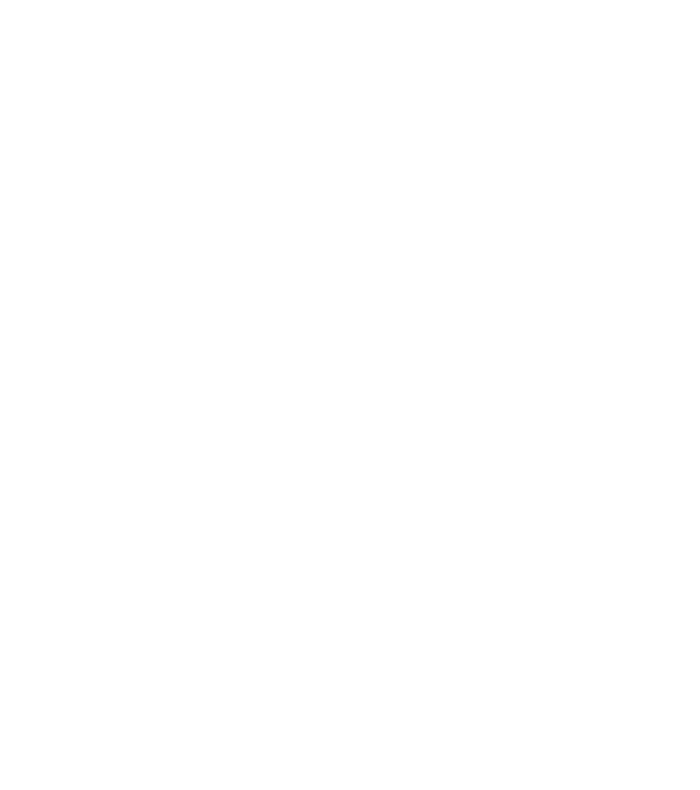
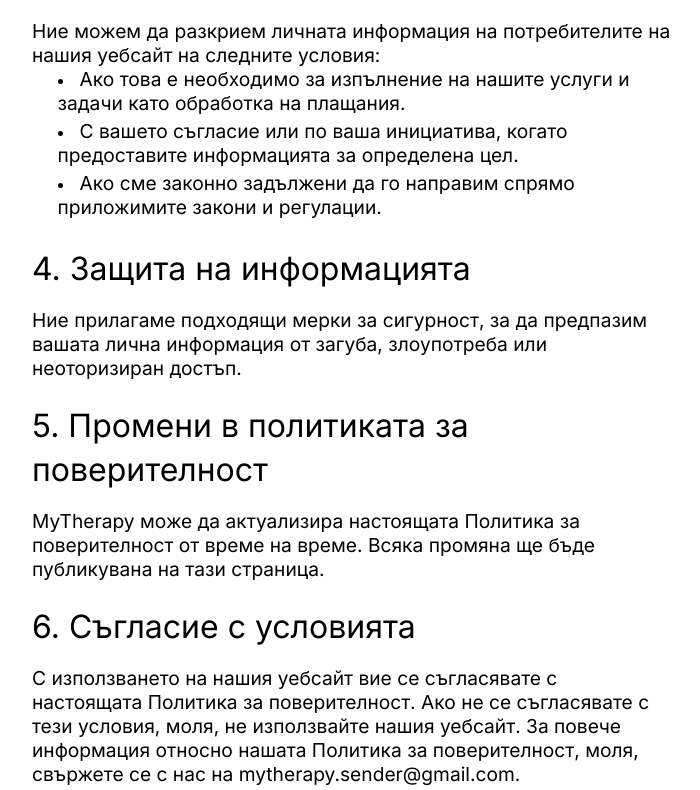
Before and after one commit to ForceFinity/my-therapy, a React (Create React App) app: page /articles/privacy-policy in a window 1280 px wide. Shown: the part 1250-2040 px from the top of the page, without its empty margins (288-988 px from the left). Before the commit the page ends 800 px from the top, so only its background shows below. Built offline with nearby package versions, Linux system fonts and the light colour scheme.

Commit message:
Privacy policy added

```diff
--- a/src/pages/articles/index.tsx
+++ b/src/pages/articles/index.tsx
@@ -5,11 +5,14 @@
 import styled from "styled-components";
 import { Header, Title, TrueButton, Wrapper } from "../../elements";
 import { useAuth } from "../../api/account";
+import { Footer } from "../../elements/footer";
+import { PPolicyArticle } from "./pPolicy";
 
 export const ArticleWrapper = styled(Wrapper)`
     display: flex;
     flex-direction: column;
     align-items: center;
+
 
     @media (min-width: 1024px) {
         margin: 0 25vw;
@@ -55,6 +58,8 @@
 `
 
 export const ArticleLI = styled.li`
+    margin-left: 2vw;
+    margin-bottom: .5vh;
     @media (max-width: 480px) {
         margin-left: 6vw;
         margin-bottom: 1vh;
@@ -95,13 +100,15 @@
     console.log(name)
     const articles: { [key: string]: ReactElement, } = {
         "referral": <ReferralArticle user={user} />,
-        "terms-of-service": <TOSArticle user={user} />
+        "terms-of-service": <TOSArticle />,
+        "privacy-policy": <PPolicyArticle />
     }
 
     return (
         <ArticleWrapper>
             <ArticleHeader isLogged={!!user} user={user} />
             { name && articles[name] }
+            <Footer />
         </ArticleWrapper>
     )
 }
--- /dev/null
+++ b/src/pages/articles/pPolicy.tsx
@@ -0,0 +1,71 @@
+import { User } from "../../api/account";
+import { ArticleContent, ArticleLI, ArticleSubtitle, ArticleText, ArticleTitle } from "./index";
+
+export const PPolicyArticle = () => {
+    return (
+        <ArticleContent>
+            <ArticleTitle>Политика за поверителност</ArticleTitle>
+            <ArticleText style={{marginBottom: "1vh"}}>
+                Тази Политика за поверителност описва как MyTherapy събира, използва и защитава
+                личната информация, която ние можем да получим от потребителите на нашия уебсайт. За да предоставим
+                нашите услуги, ние можем да изискваме определена лична информация от потребителите. Ние се ангажираме
+                да защитаваме поверителността на тази информация и да я използваме само в съответствие с настоящата
+                Политика за поверителност.
+            </ArticleText>
+            <ArticleSubtitle>1.	Събиране на информация</ArticleSubtitle>
+            <ArticleText>
+                Когато посетите нашия уебсайт, ние можем да събираме определена информация за вас автоматично
+                чрез използване на бисквитки и подобни технологии за проследяване. Тази информация може да включва
+                IP адреса на вашето устройство, тип на браузъра, версия на операционната система,
+                уникални идентификатори на устройството и други подобни данни.
+            </ArticleText>
+            <ArticleText>
+                Освен това, ние можем да поискаме определена лична информация от вас, като например вашето име,
+                имейл адрес, данни за плащане и други, когато се регистрирате на нашия уебсайт, запазвате час и друго.
+            </ArticleText>
+            <ArticleSubtitle>2. Използване на информацията</ArticleSubtitle>
+            <ArticleText style={{marginBottom: "1vh"}}>
+                Личната информация, която ние събираме от потребителите, може да се използва за следните цели:
+            </ArticleText>
+            <ArticleLI><span>За предоставяне на нашите услуги и поддръжка на потребителите</span></ArticleLI>
+            <ArticleLI><span>За обработка на плащания и изпълнение на поръчки.</span></ArticleLI>
+            <ArticleLI><span>За изпращане на информация, свързана с нашата услуга.</span></ArticleLI>
+            <ArticleLI><span>За подобряване на нашия уебсайт и персонализиране на потребителския опит.</span></ArticleLI>
+            <ArticleLI><span>За анализиране на трафика и поведението на потребителите на уебсайта.</span></ArticleLI>
+            <ArticleSubtitle>3.	Разкриване на информацията</ArticleSubtitle>
+            <ArticleText>
+                Ние можем да разкрием личната информация на потребителите
+                на нашия уебсайт на следните условия:
+            </ArticleText>
+            <ArticleLI>
+                <span>Ако това е необходимо за изпълнение на нашите услуги и задачи като обработка на плащания.</span>
+            </ArticleLI>
+            <ArticleLI>
+                <span>С вашето съгласие или по ваша инициатива, когато предоставите информацията за определена цел.</span>
+            </ArticleLI>
+            <ArticleLI>
+                <span>Ако сме законно задължени да го направим спрямо приложимите закони и регулации.</span>
+            </ArticleLI>
+            <ArticleSubtitle>4.	Защита на информацията</ArticleSubtitle>
+            <ArticleText>
+                Ние прилагаме подходящи мерки за сигурност, за да предпазим вашата лична информация от загуба,
+                злоупотреба или неоторизиран достъп.
+            </ArticleText>
+            <ArticleSubtitle>5.	Промени в политиката за поверителност</ArticleSubtitle>
+            <ArticleText>
+                MyTherapy може да актуализира настоящата Политика за поверителност от време на време.
+                Всяка промяна ще бъде публикувана на тази страница.
+            </ArticleText>
+            <ArticleSubtitle>6.	Съгласие с условията</ArticleSubtitle>
+            <ArticleText>
+                С използването на нашия уебсайт вие се съгласявате с настоящата Политика за поверителност.
+                Ако не се съгласявате с тези условия, моля, не използвайте нашия уебсайт.
+                За повече информация относно нашата Политика за поверителност, моля,
+                свържете се с нас на mytherapy.sender@gmail.com.
+            </ArticleText>
+            <ArticleText>
+                Благодарим ви, че използвате MyTherapy.
+            </ArticleText>
+        </ArticleContent>
+    )
+}
--- a/src/pages/articles/referral.tsx
+++ b/src/pages/articles/referral.tsx
@@ -12,6 +12,7 @@
     ArticleText,
     ArticleTitle,
 } from "./index";
+import { Footer } from "../../elements/footer";
 
 const FormCompletionStatus = styled.div`
     display: flex;
--- a/src/pages/articles/tos.tsx
+++ b/src/pages/articles/tos.tsx
@@ -6,6 +6,8 @@
 
 const ArticleLIStyled= styled.li`
     font-size: 1.2rem;
+    margin-left: 2vw;
+    margin-bottom: .5vh;
 
     @media (max-width: 480px) {
         margin-left: 6vw;
@@ -18,7 +20,7 @@
     }
 `
 
-export const TOSArticle = ({user}: {user?: User}) => {
+export const TOSArticle = () => {
     return (
         <ArticleContent>
             <ArticleTitle>Условия за ползване</ArticleTitle>
@@ -148,7 +150,6 @@
             <ArticleText>
                 Благодарим ви, че избрахте MyTherapy за вашите онлайн сесии с психолози.
             </ArticleText>
-            <Footer />
         </ArticleContent>
     )
 }
```
